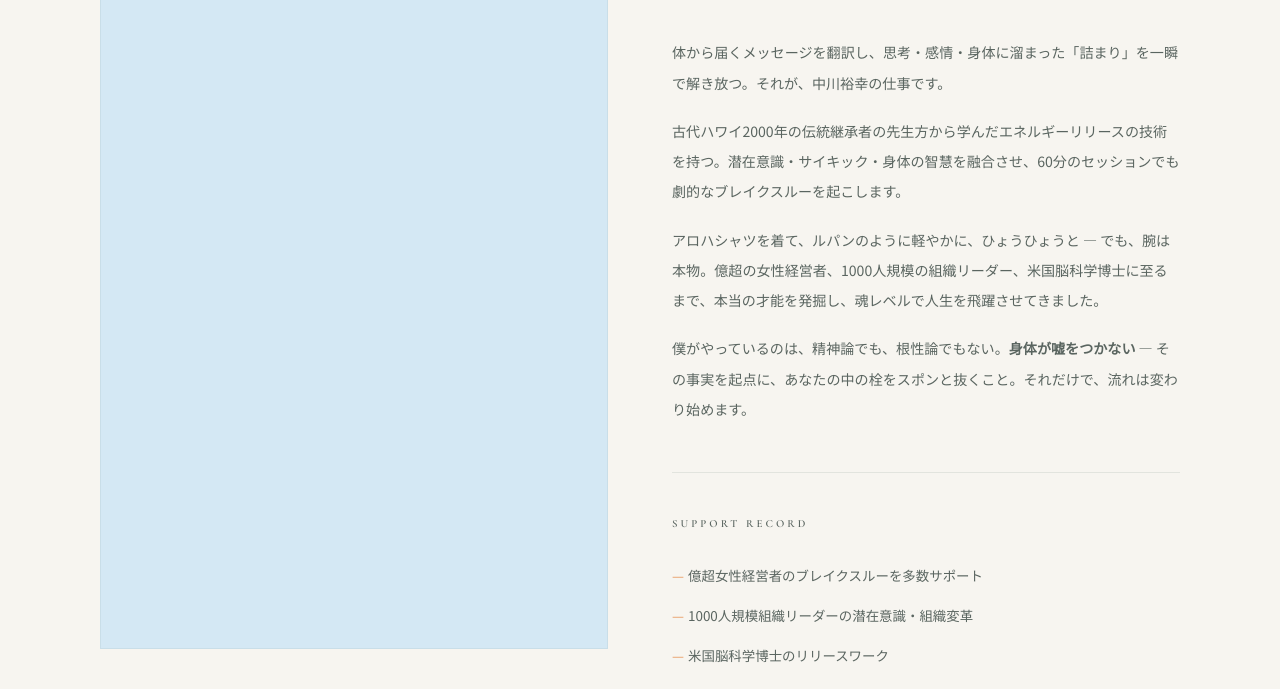
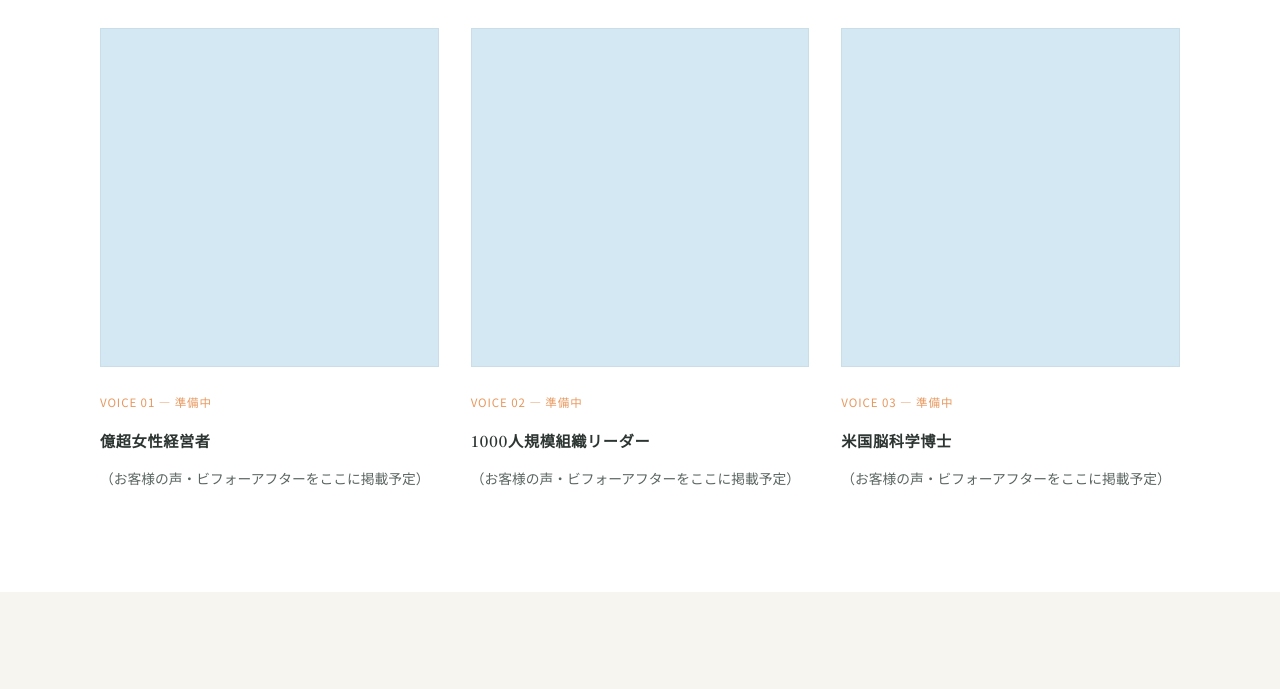
Before and after one commit to neurovitalityrevival-lang/skill-monetize-School, a website: page index.html in a window 1280 px wide. Shown: the part 2567-3256 px from the top of the page. Drawn offline with nearby package versions, Linux system fonts and the light colour scheme.

Commit message:
お客様のお声と変化セクションを仮置き追加
REFRAME直下に画像＋文章3列の testimonials プレースホルダーを追加。

Co-authored-by: Cursor <cursoragent@cursor.com>

```diff
--- a/index.html
+++ b/index.html
@@ -167,6 +167,13 @@ section{padding:100px 40px}
 .track-record li{font-size:.84rem;color:var(--text-l);padding:8px 0;padding-left:16px;position:relative;line-height:1.8}
 .track-record li::before{content:'—';position:absolute;left:0;color:var(--accent)}
 
+/* ── VOICES ── */
+.voices-grid{display:grid;grid-template-columns:repeat(3,1fr);gap:32px;margin-top:48px}
+.voice-card .photo{margin-bottom:24px}
+.voice-card h3{font-size:.95rem;margin-bottom:12px;line-height:1.65}
+.voice-card .voice-meta{font-size:.72rem;letter-spacing:.08em;color:var(--accent);margin-bottom:14px}
+.voice-card .voice-text{font-size:.86rem;color:var(--text-l);line-height:1.95}
+
 /* ── PLANS ── */
 .plans-grid{display:grid;grid-template-columns:repeat(3,1fr);gap:20px;margin-top:48px}
 .plan-card{
@@ -219,7 +226,7 @@ section{padding:100px 40px}
   .hero{grid-template-columns:1fr;min-height:auto}
   .hero-copy{padding:100px 24px 40px}
   .hero-visual{padding:0 24px 64px}
-  .split,.plans-grid,.begin-steps,.domains{grid-template-columns:1fr}
+  .split,.plans-grid,.begin-steps,.domains,.voices-grid{grid-template-columns:1fr}
   .split.reverse .split-text,.split.reverse .split-visual{order:unset}
   .site-header{padding:16px 24px}
   .compare-row{grid-template-columns:1fr;gap:8px;text-align:center}
@@ -272,6 +279,34 @@ section{padding:100px 40px}
     <p class="body-text">なぜそんなことが分かるのか。それは僕がこれまでずっと経営者さんや1000人規模の組織のリーダーたちをサポートし、彼らが爆発的に売上も組織も飛躍していく姿をすぐそばで見続けてきたからです。</p>
     <a href="booking.html" class="btn btn-outline">無料個別相談を予約する</a>
     <span class="btn-sub">60秒で予約完了。まずは話を聞かせてください。</span>
+  </div>
+</section>
+
+<!-- お客様のお声と変化（仮置き） -->
+<section class="bg-white">
+  <div class="wrap-wide">
+    <h2 class="section-title">お客様のお声と変化</h2>
+    <p class="body-text" style="margin-bottom:0">THE SHIFT に参加された方の、リアルな変化の記録。（準備中）</p>
+    <div class="voices-grid">
+      <article class="voice-card">
+        <div class="photo photo-square" aria-label="お客様の声 1（準備中）"></div>
+        <p class="voice-meta">VOICE 01 — 準備中</p>
+        <h3>億超女性経営者</h3>
+        <p class="voice-text">（お客様の声・ビフォーアフターをここに掲載予定）</p>
+      </article>
+      <article class="voice-card">
+        <div class="photo photo-square" aria-label="お客様の声 2（準備中）"></div>
+        <p class="voice-meta">VOICE 02 — 準備中</p>
+        <h3>1000人規模組織リーダー</h3>
+        <p class="voice-text">（お客様の声・ビフォーアフターをここに掲載予定）</p>
+      </article>
+      <article class="voice-card">
+        <div class="photo photo-square" aria-label="お客様の声 3（準備中）"></div>
+        <p class="voice-meta">VOICE 03 — 準備中</p>
+        <h3>米国脳科学博士</h3>
+        <p class="voice-text">（お客様の声・ビフォーアフターをここに掲載予定）</p>
+      </article>
+    </div>
   </div>
 </section>
 
```
